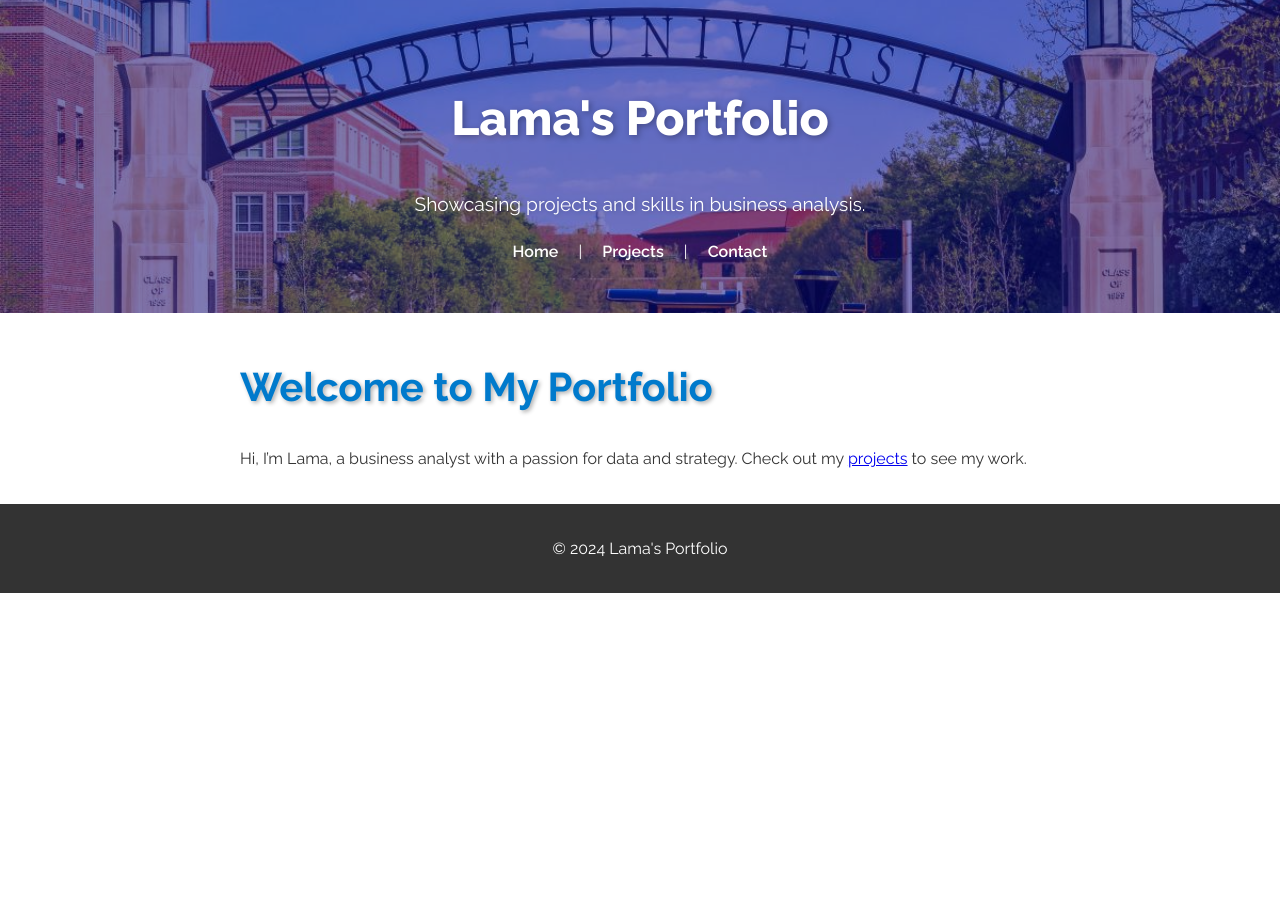
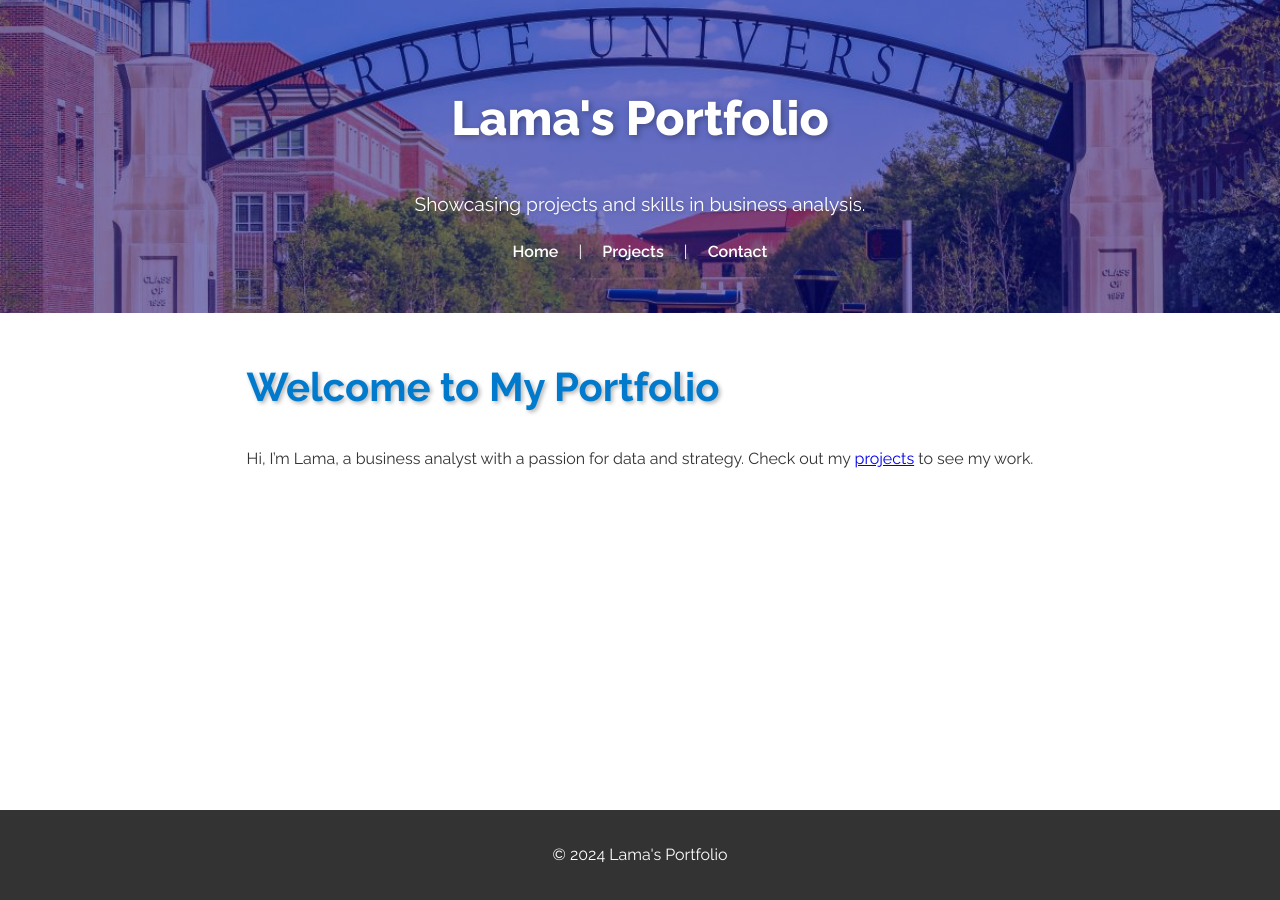
Before and after one commit to LamaJuraisi/Portfolio, a Jekyll site: the page built from index.md, in a window 1280 px wide. Built offline with Jekyll 4.4.1, drawn with Linux system fonts in a browser that asks for light colours.

Commit message:
Update main.css

```diff
--- a/assets/css/main.css
+++ b/assets/css/main.css
@@ -110,3 +110,27 @@ h2 {
 .button:hover {
     background-color: #005fa3;
 }
+
+/* Ensures the body takes full height */
+html, body {
+    height: 100%;
+    margin: 0;
+    display: flex;
+    flex-direction: column;
+}
+
+/* The main content will take up available space */
+main {
+    flex: 1;
+    padding: 1em;
+    max-width: 800px;
+    margin: auto;
+}
+
+/* Footer stays at the bottom */
+footer {
+    background: #333;
+    color: white;
+    text-align: center;
+    padding: 1em;
+}
```
